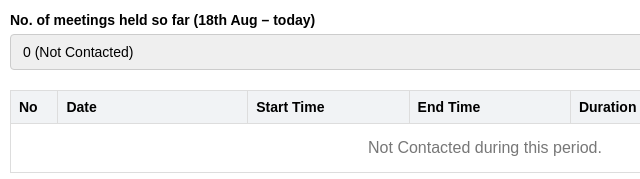
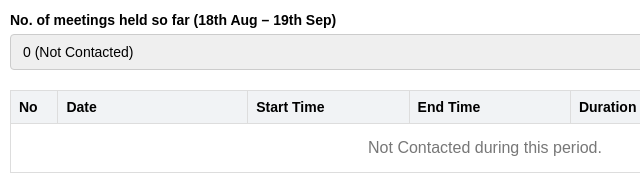
Before and after one commit to Dalpedil/student-feedback-app, a website: page public/index.html in a window 1280 px wide. Shown: the part 207-386 px from the top of the page, 155-795 px from the left. Drawn offline with Linux system fonts and the light colour scheme.

Commit message:
Update index.html

```diff
--- a/public/index.html
+++ b/public/index.html
@@ -48,7 +48,7 @@
         </div>
 
         <div class="form-group full-width">
-          <label for="meetingCount">No. of meetings held so far (18th Aug – today)</label>
+          <label for="meetingCount">No. of meetings held so far (18th Aug – 19th Sep)</label>
           <select id="meetingCount" name="meetingCount" onchange="renderMeetingRows()" required>
             <option value="0" selected>0 (Not Contacted)</option>
             <option value="1">1 Meeting</option>
```
